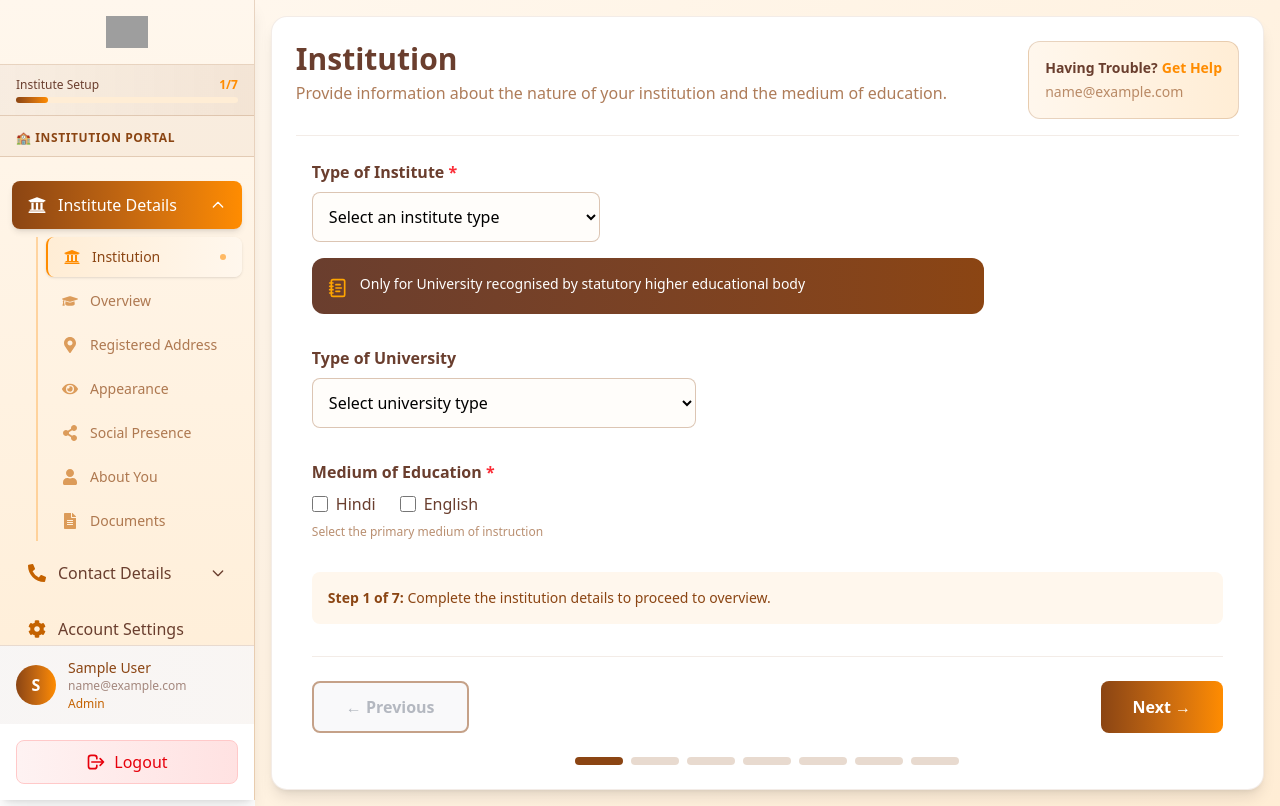
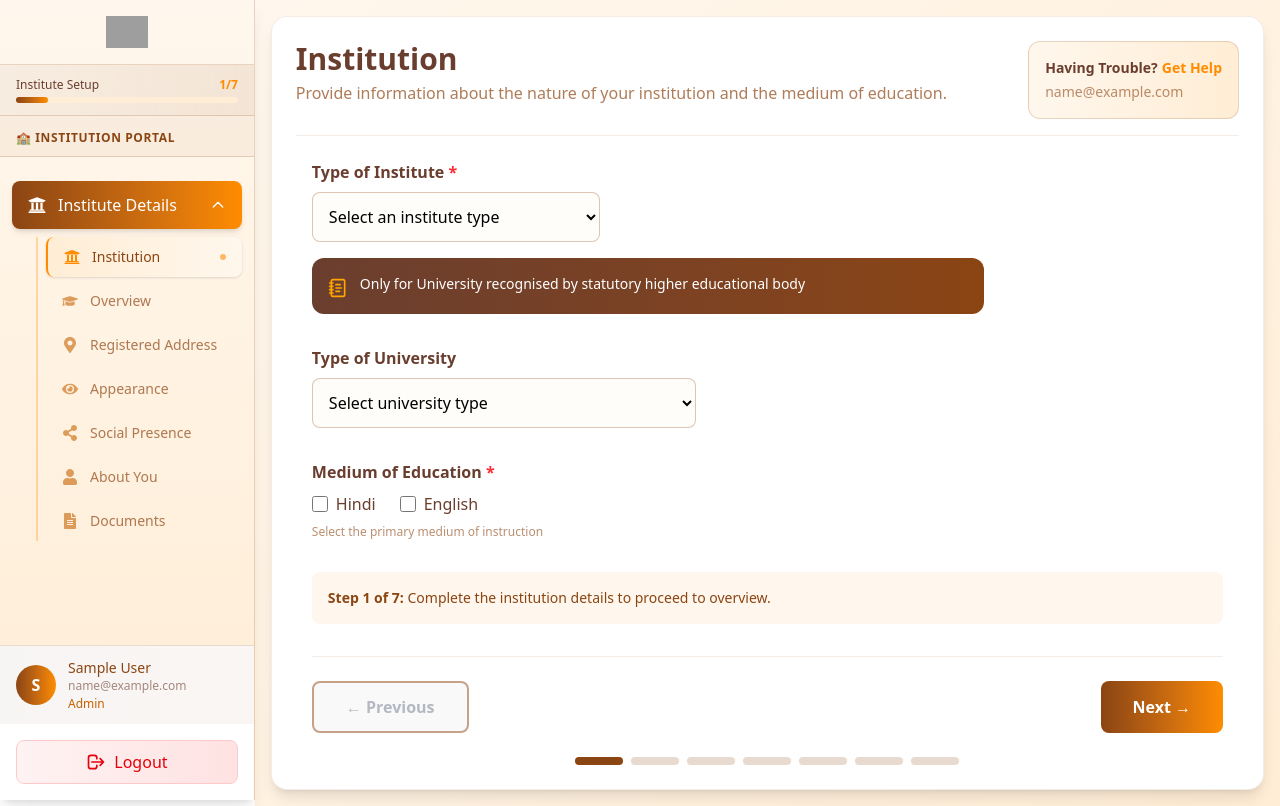
Before and after one commit to PrateekMishraaa/Yuvamanthan, a React app: page /institution/institution in a window 1280 px wide. Built offline with nearby package versions, Linux system fonts and the light colour scheme; sample sign-in values are in the browser's storage; grey boxes are pictures that could not be loaded; the HTML template or start-up script is replaced by a standard one.

Commit message:
for sometime some items is hidden in the sidebar

```diff
--- a/src/Components/Sidebar/Sidebar.jsx
+++ b/src/Components/Sidebar/Sidebar.jsx
@@ -90,30 +90,30 @@ const Sidebar = ({ currentSection }) => {
                     listing: ["Institution", "Overview", "Registered Address", "Appearance", "Social Presence", "About You", "Documents"],
                     path: "/institution"
                 },
-                {
-                    title: "Contact Details",
-                    icon: <FaPhoneAlt className="text-lg" />,
-                    listing: ["Mailing Address"],
-                    path: "/contact-details"
-                },
-                {
-                    title: "Account Settings",
-                    icon: <FaCog className="text-lg" />,
-                    listing: [],
-                    path: "/account-settings"
-                },
-                {
-                    title: "Account Managers",
-                    icon: <FaUsers className="text-lg" />,
-                    listing: [],
-                    path: "/account-managers"
-                },
-                {
-                    title: "Complete",
-                    icon: <FaCheckCircle className="text-lg" />,
-                    listing: [],
-                    path: "/complete"
-                },
+                // {
+                //     title: "Contact Details",
+                //     icon: <FaPhoneAlt className="text-lg" />,
+                //     listing: ["Mailing Address"],
+                //     path: "/contact-details"
+                // },
+                // {
+                //     title: "Account Settings",
+                //     icon: <FaCog className="text-lg" />,
+                //     listing: [],
+                //     path: "/account-settings"
+                // },
+                // {
+                //     title: "Account Managers",
+                //     icon: <FaUsers className="text-lg" />,
+                //     listing: [],
+                //     path: "/account-managers"
+                // },
+                // {
+                //     title: "Complete",
+                //     icon: <FaCheckCircle className="text-lg" />,
+                //     listing: [],
+                //     path: "/complete"
+                // },
             ]
         }
 
@@ -126,81 +126,81 @@ const Sidebar = ({ currentSection }) => {
                     listing: ["About You", "Appearance", "Social Presence"],
                     path: "/teacher/personal-details"
                 },
-                {
-                    title: "Academics Details",
-                    icon: <FaBook className="text-lg" />,
-                    listing: [
-                        "Teaching Subjects",
-                        "Class Teacher",
-                        "Experience",
-                        "Qualification",
-                        "Certifications",
-                        "Achievements"
-                    ],
-                    path: "/teacher/academics"
-                },
-                {
-                    title: "Additional Details",
-                    icon: <FaPlusCircle className="text-lg" />,
-                    listing: [
-                        "Contact Details",
-                        "Address Details",
-                        "Bank Details",
-                        "Emergency Contact",
-                        "Documents",
-                        "Medical Information"
-                    ],
-                    path: "/teacher/additional"
-                },
-                {
-                    title: "Time Table",
-                    icon: <FaCalendarAlt className="text-lg" />,
-                    listing: ["Class Schedule", "Exam Duty", "Meeting Schedule"],
-                    path: "/teacher/timetable"
-                },
-                {
-                    title: "Assignments",
-                    icon: <FaTasks className="text-lg" />,
-                    listing: ["Create Assignment", "Pending Review", "Completed", "Drafts"],
-                    path: "/teacher/assignments"
-                },
-                {
-                    title: "Attendance",
-                    icon: <FaClipboardList className="text-lg" />,
-                    listing: ["Mark Attendance", "Attendance Report", "Defaulter List"],
-                    path: "/teacher/attendance"
-                },
-                {
-                    title: "Students",
-                    icon: <FaUserGraduate className="text-lg" />,
-                    listing: ["My Class Students", "All Students", "Student Reports"],
-                    path: "/teacher/students"
-                },
-                {
-                    title: "Leave Management",
-                    icon: <FaClock className="text-lg" />,
-                    listing: ["Apply Leave", "Leave History", "Leave Balance"],
-                    path: "/teacher/leave"
-                },
-                {
-                    title: "Exam & Results",
-                    icon: <FaChalkboardTeacher className="text-lg" />,
-                    listing: ["Create Exam", "Enter Marks", "Results", "Report Cards"],
-                    path: "/teacher/exams"
-                },
-                {
-                    title: "Settings",
-                    icon: <FaCog className="text-lg" />,
-                    listing: [
-                        "Profile Settings",
-                        "Privacy",
-                        "Notifications",
-                        "Language",
-                        "Theme",
-                        "Security"
-                    ],
-                    path: "/teacher/settings"
-                }
+                // {
+                //     title: "Academics Details",
+                //     icon: <FaBook className="text-lg" />,
+                //     listing: [
+                //         "Teaching Subjects",
+                //         "Class Teacher",
+                //         "Experience",
+                //         "Qualification",
+                //         "Certifications",
+                //         "Achievements"
+                //     ],
+                //     path: "/teacher/academics"
+                // },
+                // {
+                //     title: "Additional Details",
+                //     icon: <FaPlusCircle className="text-lg" />,
+                //     listing: [
+                //         "Contact Details",
+                //         "Address Details",
+                //         "Bank Details",
+                //         "Emergency Contact",
+                //         "Documents",
+                //         "Medical Information"
+                //     ],
+                //     path: "/teacher/additional"
+                // },
+                // {
+                //     title: "Time Table",
+                //     icon: <FaCalendarAlt className="text-lg" />,
+                //     listing: ["Class Schedule", "Exam Duty", "Meeting Schedule"],
+                //     path: "/teacher/timetable"
+                // },
+                // {
+                //     title: "Assignments",
+                //     icon: <FaTasks className="text-lg" />,
+                //     listing: ["Create Assignment", "Pending Review", "Completed", "Drafts"],
+                //     path: "/teacher/assignments"
+                // },
+                // {
+                //     title: "Attendance",
+                //     icon: <FaClipboardList className="text-lg" />,
+                //     listing: ["Mark Attendance", "Attendance Report", "Defaulter List"],
+                //     path: "/teacher/attendance"
+                // },
+                // {
+                //     title: "Students",
+                //     icon: <FaUserGraduate className="text-lg" />,
+                //     listing: ["My Class Students", "All Students", "Student Reports"],
+                //     path: "/teacher/students"
+                // },
+                // {
+                //     title: "Leave Management",
+                //     icon: <FaClock className="text-lg" />,
+                //     listing: ["Apply Leave", "Leave History", "Leave Balance"],
+                //     path: "/teacher/leave"
+                // },
+                // {
+                //     title: "Exam & Results",
+                //     icon: <FaChalkboardTeacher className="text-lg" />,
+                //     listing: ["Create Exam", "Enter Marks", "Results", "Report Cards"],
+                //     path: "/teacher/exams"
+                // },
+                // {
+                //     title: "Settings",
+                //     icon: <FaCog className="text-lg" />,
+                //     listing: [
+                //         "Profile Settings",
+                //         "Privacy",
+                //         "Notifications",
+                //         "Language",
+                //         "Theme",
+                //         "Security"
+                //     ],
+                //     path: "/teacher/settings"
+                // }
             ]
         }
 
```
